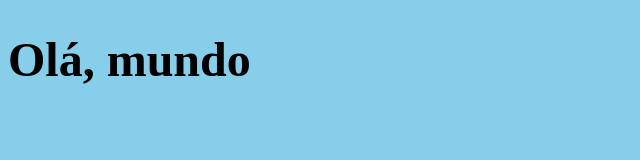
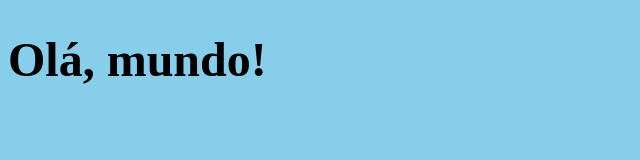
Before and after one commit to miguelquintino/Ola-mundo, a plain HTML site: page index.html in a window 1280 px wide. Shown: the full height of the page, 0-640 px from the left. Drawn offline with Linux system fonts and the light colour scheme.

Commit message:
Atualizar o index.html

```diff
--- a/index.html
+++ b/index.html
@@ -13,6 +13,6 @@ font-size: 3em;
 </style>
 </head>
 <body>
-   <h1> Olá, mundo </h1>
+   <h1> Olá, mundo! </h1>
 </body>
 </html>
```
